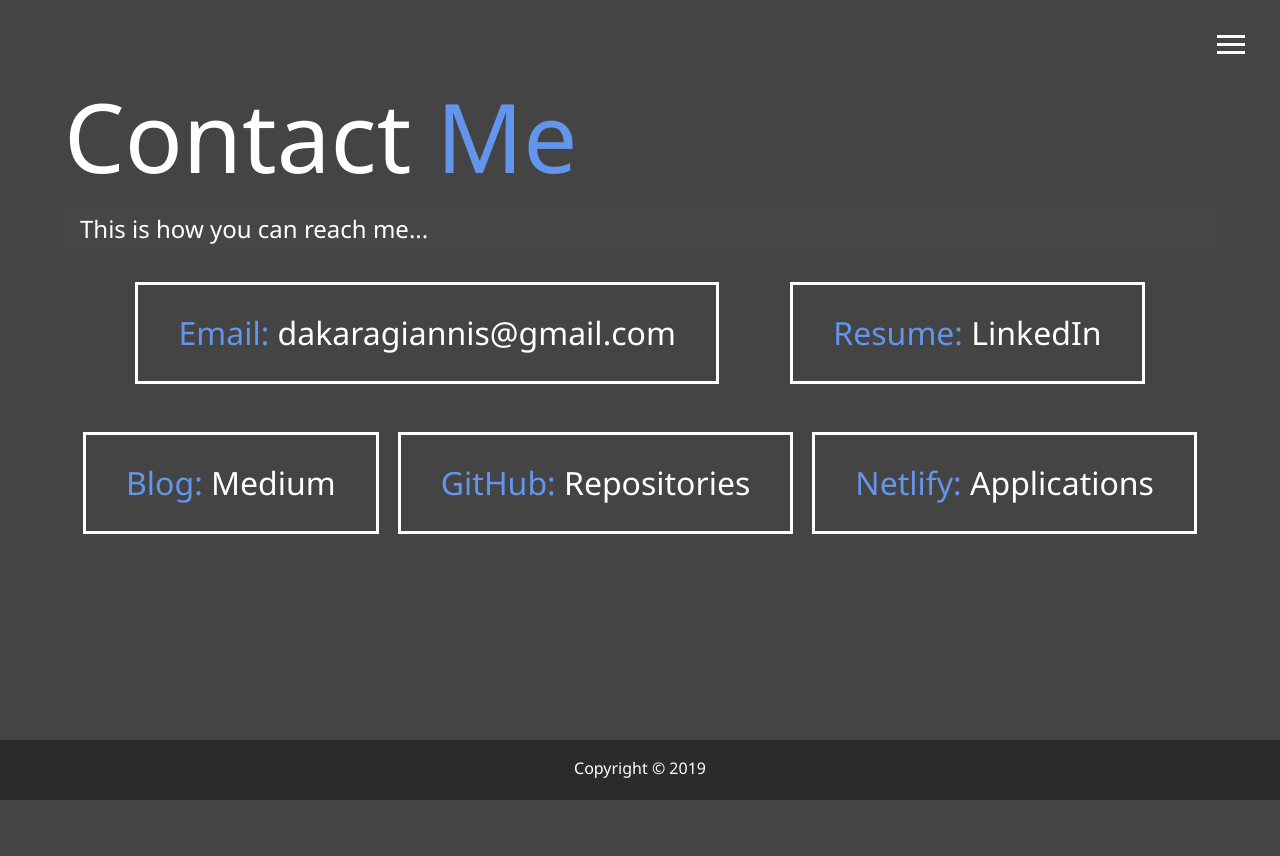
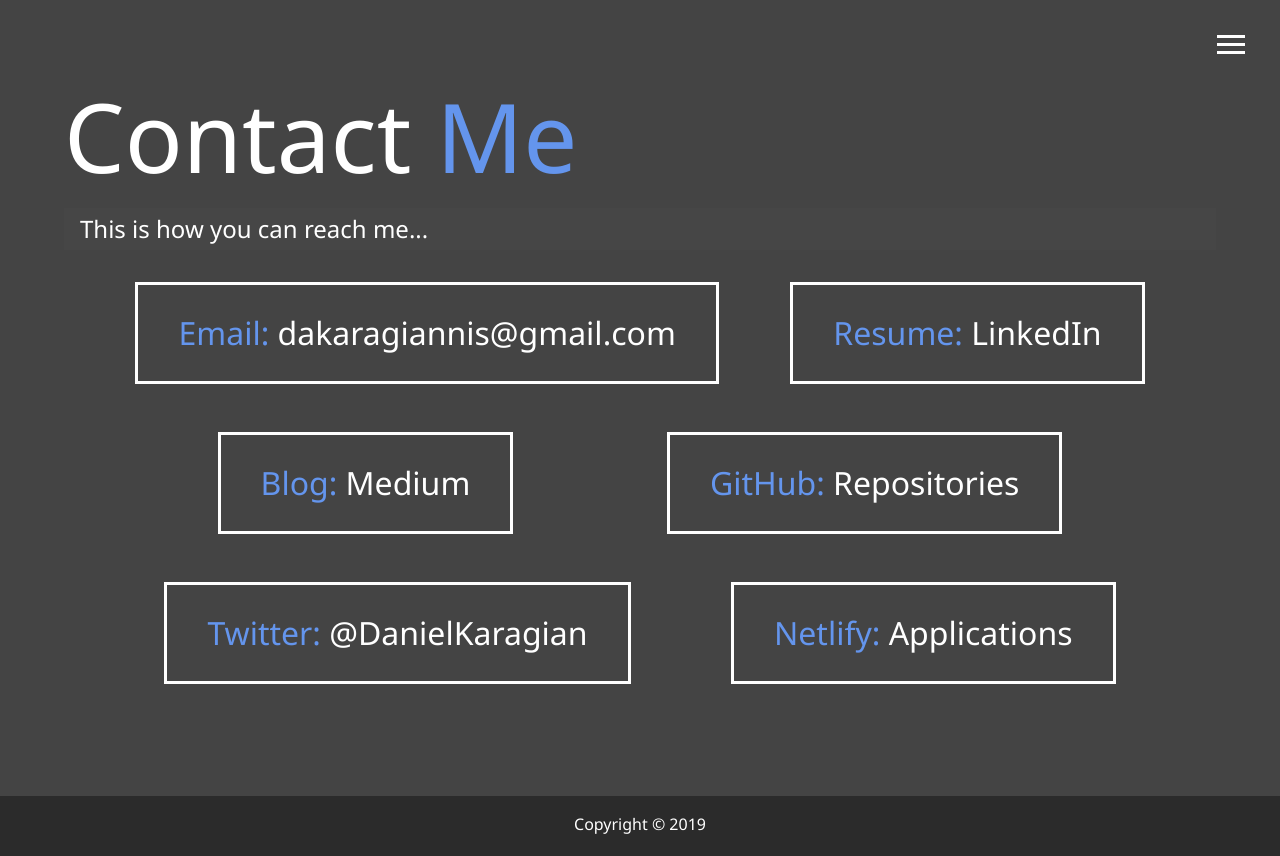
Before and after one commit to dakaras/personal_portfolio, a website: page dist/contact.html in a window 1280 px wide. Before the commit the page ends 800 px from the top, so only its background shows below. Drawn offline with Linux system fonts and the light colour scheme.

Commit message:
added twitter handle to contact page

```diff
--- a/dist/contact.html
+++ b/dist/contact.html
@@ -63,6 +63,10 @@
                 <a href="https://github.com/dakaras" class="nav-link">Repositories</a>
             </div>
             <div>
+                <span class='text-secondary'>Twitter:</span>
+                <a href="https://twitter.com/DanielKaragian" class="nav-link">@DanielKaragian</a>
+            </div>
+            <div>
                 <span class='text-secondary'>Netlify:</span>
                 <a href="https://app.netlify.com/teams/dakaras/sites" class="nav-link">Applications</a>
             </div>
```
